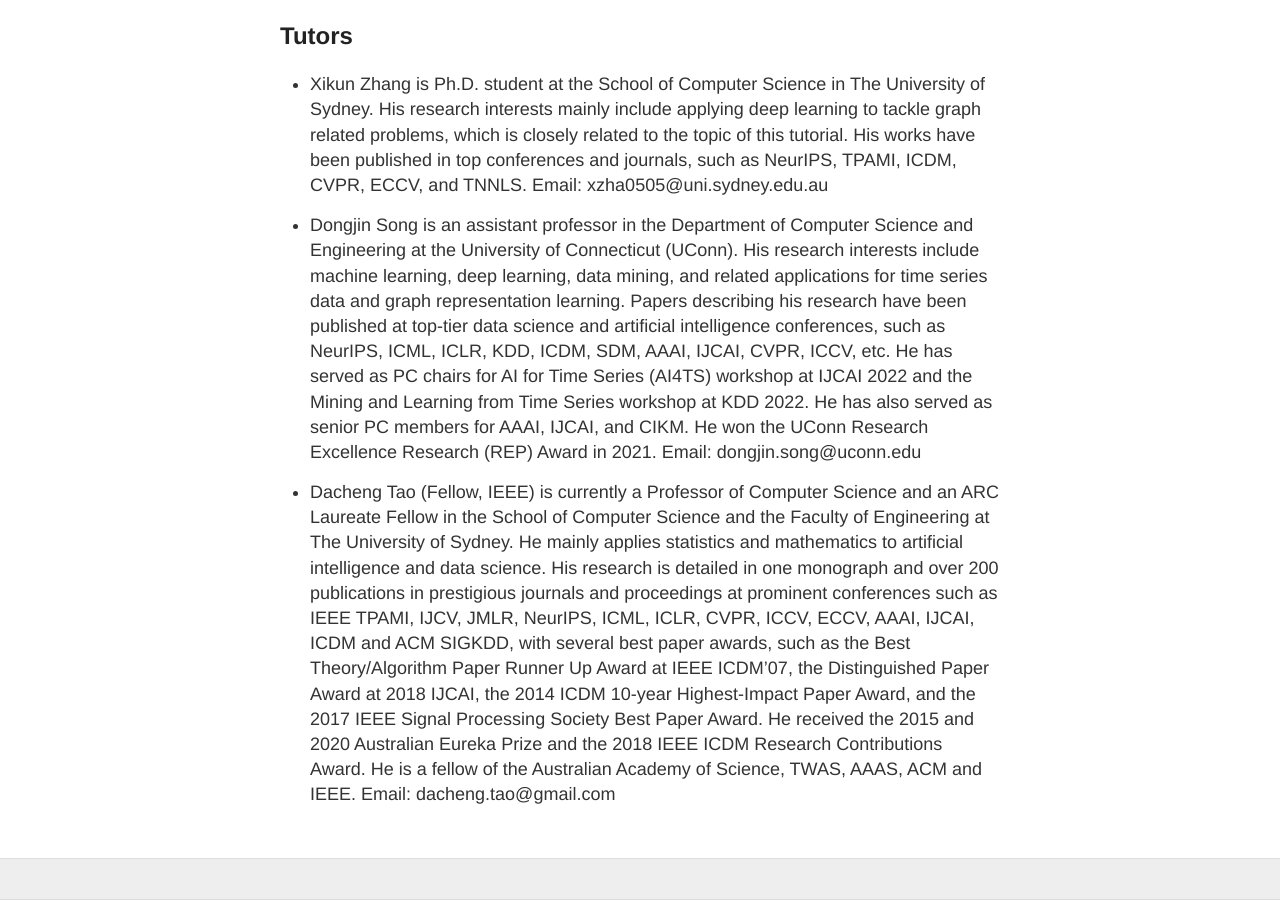
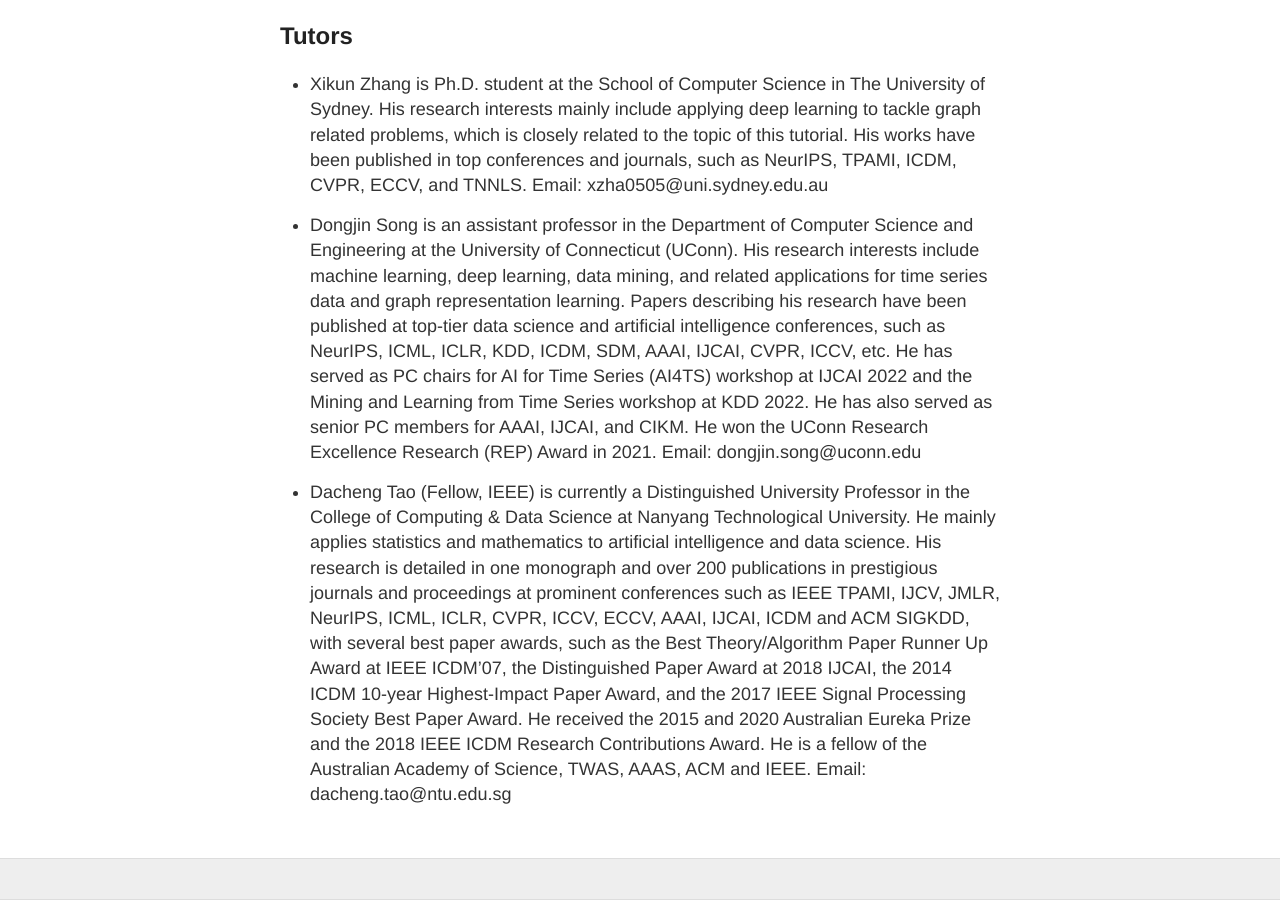
Before and after one commit to QueuQ/CGL_TUT_IJCAI2024, a Jekyll site: the page built from index.md, in a window 1280 px wide and 900 px high, scrolled down 1579 px. Built offline with Jekyll 4.4.1, drawn with Linux system fonts in a browser that asks for light colours; our own code applies the rules of GitHub Pages for plain Markdown files.

Commit message:
Update index.md

```diff
--- a/index.md
+++ b/index.md
@@ -38,5 +38,5 @@ Email: xzha0505@uni.sydney.edu.au
 Email: dongjin.song@uconn.edu
 
 
-* Dacheng Tao (Fellow, IEEE) is currently a Professor of Computer Science and an ARC Laureate Fellow in the School of Computer Science and the Faculty of Engineering at The University of Sydney. He mainly applies statistics and mathematics to artificial intelligence and data science. His research is detailed in one monograph and over 200 publications in prestigious journals and proceedings at prominent conferences such as IEEE TPAMI, IJCV, JMLR, NeurIPS, ICML, ICLR, CVPR, ICCV, ECCV, AAAI, IJCAI, ICDM and ACM SIGKDD, with several best paper awards, such as the Best Theory/Algorithm Paper Runner Up Award at IEEE ICDM’07, the Distinguished Paper Award at 2018 IJCAI, the 2014 ICDM 10-year Highest-Impact Paper Award, and the 2017 IEEE Signal Processing Society Best Paper Award. He received the 2015 and 2020 Australian Eureka Prize and the 2018 IEEE ICDM Research Contributions Award. He is a fellow of the Australian Academy of Science, TWAS, AAAS, ACM and IEEE.
-Email: dacheng.tao@gmail.com
+* Dacheng Tao (Fellow, IEEE) is currently a Distinguished University Professor in the College of Computing & Data Science at Nanyang Technological University. He mainly applies statistics and mathematics to artificial intelligence and data science. His research is detailed in one monograph and over 200 publications in prestigious journals and proceedings at prominent conferences such as IEEE TPAMI, IJCV, JMLR, NeurIPS, ICML, ICLR, CVPR, ICCV, ECCV, AAAI, IJCAI, ICDM and ACM SIGKDD, with several best paper awards, such as the Best Theory/Algorithm Paper Runner Up Award at IEEE ICDM’07, the Distinguished Paper Award at 2018 IJCAI, the 2014 ICDM 10-year Highest-Impact Paper Award, and the 2017 IEEE Signal Processing Society Best Paper Award. He received the 2015 and 2020 Australian Eureka Prize and the 2018 IEEE ICDM Research Contributions Award. He is a fellow of the Australian Academy of Science, TWAS, AAAS, ACM and IEEE.
+Email: dacheng.tao@ntu.edu.sg
```
